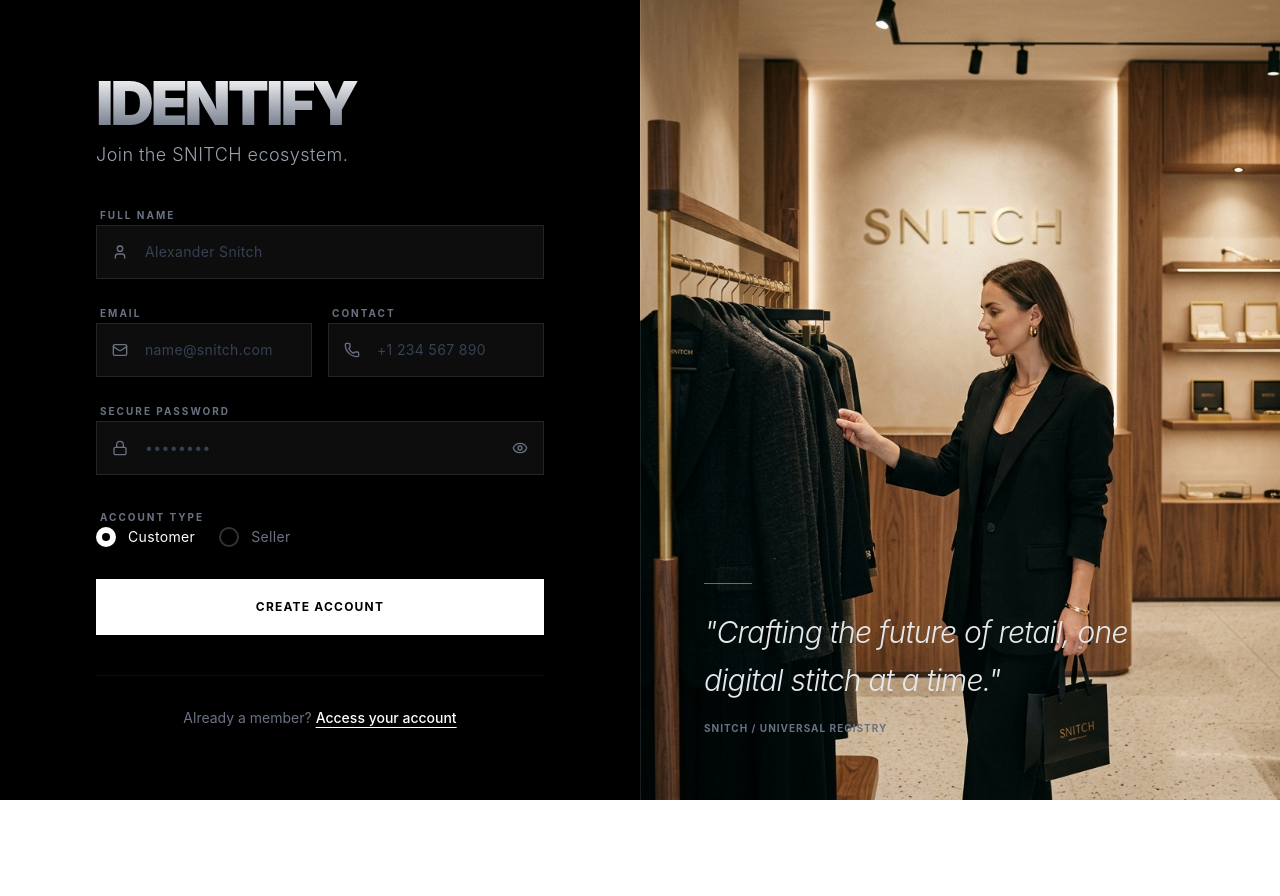
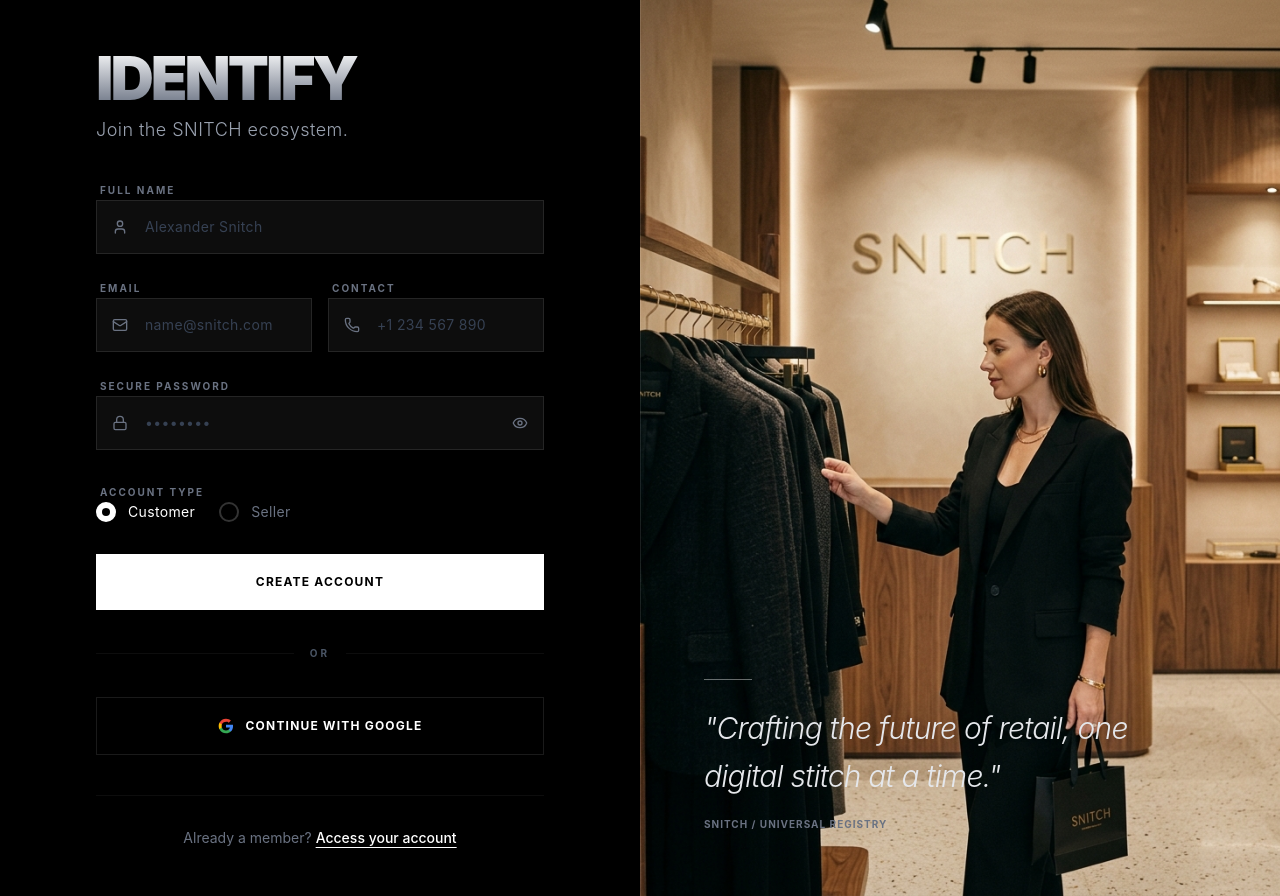
Before and after one commit to Kanhaiyaarora/Snitch, a React (Vite) app in the folder frontend/: page /register in a window 1280 px wide. Before the commit the page ends 800 px from the top, so only its background shows below. Built offline with nearby package versions, Linux system fonts and the light colour scheme.

Commit message:
google auth frontend done

```diff
--- a/frontend/src/features/auth/pages/Login.jsx
+++ b/frontend/src/features/auth/pages/Login.jsx
@@ -21,6 +21,10 @@
     if (success) {
       navigate("/");
     }
+  };
+
+  const handleGoogleAuth = () => {
+    window.location.href = "/api/auth/google";
   };
 
   return (
@@ -103,6 +107,49 @@
             >
               Authenticate
             </motion.button>
+
+            <motion.div
+              initial={{ opacity: 0 }}
+              animate={{ opacity: 1 }}
+              transition={{ delay: 0.7, duration: 0.6 }}
+              className="relative flex items-center justify-center py-4"
+            >
+              <div className="absolute inset-0 flex items-center">
+                <div className="w-full border-t border-white/5"></div>
+              </div>
+              <span className="relative bg-black px-4 text-[10px] uppercase tracking-[0.3em] text-gray-600 font-bold">OR</span>
+            </motion.div>
+
+            <motion.button
+              initial={{ y: 20, opacity: 0 }}
+              animate={{ y: 0, opacity: 1 }}
+              whileHover={{ scale: 1.01, backgroundColor: "rgba(255,255,255,0.05)" }}
+              whileTap={{ scale: 0.99 }}
+              transition={{ delay: 0.7, duration: 0.6 }}
+              type="button"
+              onClick={handleGoogleAuth}
+              className="w-full bg-transparent border border-white/10 text-white font-bold py-5 rounded-none flex items-center justify-center gap-3 hover:border-white/20 transition-all uppercase tracking-widest text-xs"
+            >
+              <svg className="w-4 h-4" viewBox="0 0 24 24">
+                <path
+                  fill="#4285F4"
+                  d="M22.56 12.25c0-.78-.07-1.53-.2-2.25H12v4.26h5.92c-.26 1.37-1.04 2.53-2.21 3.31v2.77h3.57c2.08-1.92 3.28-4.74 3.28-8.09z"
+                />
+                <path
+                  fill="#34A853"
+                  d="M12 23c2.97 0 5.46-.98 7.28-2.66l-3.57-2.77c-.98.66-2.23 1.06-3.71 1.06-2.86 0-5.29-1.93-6.16-4.53H2.18v2.84C3.99 20.53 7.7 23 12 23z"
+                />
+                <path
+                  fill="#FBBC05"
+                  d="M5.84 14.09c-.22-.66-.35-1.36-.35-2.09s.13-1.43.35-2.09V7.07H2.18C1.43 8.55 1 10.22 1 12s.43 3.45 1.18 4.93l2.85-2.22.81-.62z"
+                />
+                <path
+                  fill="#EA4335"
+                  d="M12 5.38c1.62 0 3.06.56 4.21 1.64l3.15-3.15C17.45 2.09 14.97 1 12 1 7.7 1 3.99 3.47 2.18 7.07l3.66 2.84c.87-2.6 3.3-4.53 12-4.53z"
+                />
+              </svg>
+              Continue with Google
+            </motion.button>
           </form>
 
           <motion.div
--- a/frontend/src/features/auth/pages/Register.jsx
+++ b/frontend/src/features/auth/pages/Register.jsx
@@ -31,6 +31,10 @@
     if (success) {
       navigate("/");
     }
+  };
+
+  const handleGoogleAuth = () => {
+    window.location.href = "/api/auth/google";
   };
 
   return (
@@ -194,6 +198,49 @@
             >
               Create Account
             </motion.button>
+
+            <motion.div
+              initial={{ opacity: 0 }}
+              animate={{ opacity: 1 }}
+              transition={{ delay: 0.8, duration: 0.6 }}
+              className="relative flex items-center justify-center py-4"
+            >
+              <div className="absolute inset-0 flex items-center">
+                <div className="w-full border-t border-white/5"></div>
+              </div>
+              <span className="relative bg-black px-4 text-[10px] uppercase tracking-[0.3em] text-gray-600 font-bold">OR</span>
+            </motion.div>
+
+            <motion.button
+              initial={{ y: 20, opacity: 0 }}
+              animate={{ y: 0, opacity: 1 }}
+              whileHover={{ scale: 1.01, backgroundColor: "rgba(255,255,255,0.05)" }}
+              whileTap={{ scale: 0.99 }}
+              transition={{ delay: 0.8, duration: 0.6 }}
+              type="button"
+              onClick={handleGoogleAuth}
+              className="w-full bg-transparent border border-white/10 text-white font-bold py-5 rounded-none flex items-center justify-center gap-3 hover:border-white/20 transition-all uppercase tracking-widest text-xs"
+            >
+              <svg className="w-4 h-4" viewBox="0 0 24 24">
+                <path
+                  fill="#4285F4"
+                  d="M22.56 12.25c0-.78-.07-1.53-.2-2.25H12v4.26h5.92c-.26 1.37-1.04 2.53-2.21 3.31v2.77h3.57c2.08-1.92 3.28-4.74 3.28-8.09z"
+                />
+                <path
+                  fill="#34A853"
+                  d="M12 23c2.97 0 5.46-.98 7.28-2.66l-3.57-2.77c-.98.66-2.23 1.06-3.71 1.06-2.86 0-5.29-1.93-6.16-4.53H2.18v2.84C3.99 20.53 7.7 23 12 23z"
+                />
+                <path
+                  fill="#FBBC05"
+                  d="M5.84 14.09c-.22-.66-.35-1.36-.35-2.09s.13-1.43.35-2.09V7.07H2.18C1.43 8.55 1 10.22 1 12s.43 3.45 1.18 4.93l2.85-2.22.81-.62z"
+                />
+                <path
+                  fill="#EA4335"
+                  d="M12 5.38c1.62 0 3.06.56 4.21 1.64l3.15-3.15C17.45 2.09 14.97 1 12 1 7.7 1 3.99 3.47 2.18 7.07l3.66 2.84c.87-2.6 3.3-4.53 12-4.53z"
+                />
+              </svg>
+              Continue with Google
+            </motion.button>
           </form>
 
           <motion.div
```
